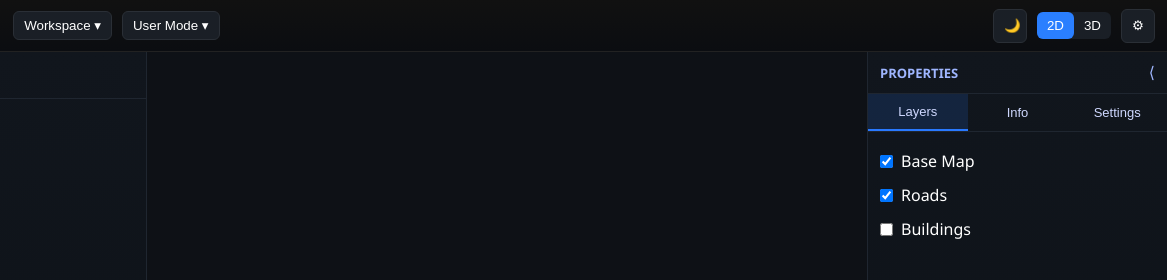
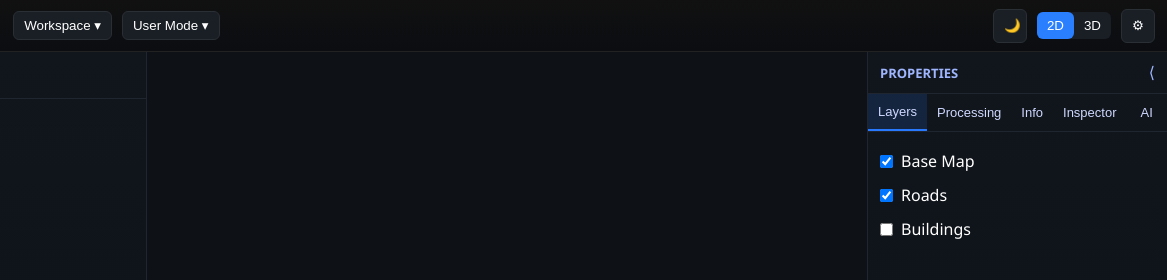
Before and after one commit to vishnu26-cpu/INDIGIS-DESKTOP-UI, a plain HTML site: page basic/basic.html in a window 1280 px wide. Shown: the top 280 px of the page, 113-1280 px from the left. Drawn offline with Linux system fonts and the light colour scheme.

Commit message:
property

```diff
--- a/basic/basic.html
+++ b/basic/basic.html
@@ -127,12 +127,13 @@
       <button class="rp-close" id="rpCloseBtn">⟨</button>
     </div>
 
-    <div class="rp-tabs">
-      <button class="rp-tab active" data-tab="layers">Layers</button>
-      <button class="rp-tab" data-tab="info">Info</button>
-      <button class="rp-tab" data-tab="settings">Settings</button>
-    </div>
-
+  <div class="rp-tabs">
+    <button class="rp-tab active" data-tab="layers">Layers</button>
+    <button class="rp-tab" data-tab="processing">Processing</button>
+    <button class="rp-tab" data-tab="info">Info</button>
+    <button class="rp-tab" data-tab="inspector">Inspector</button>
+    <button class="rp-tab" data-tab="ai">AI</button>
+  </div>
     <div class="rp-content">
 
       <!-- Layers -->
```
